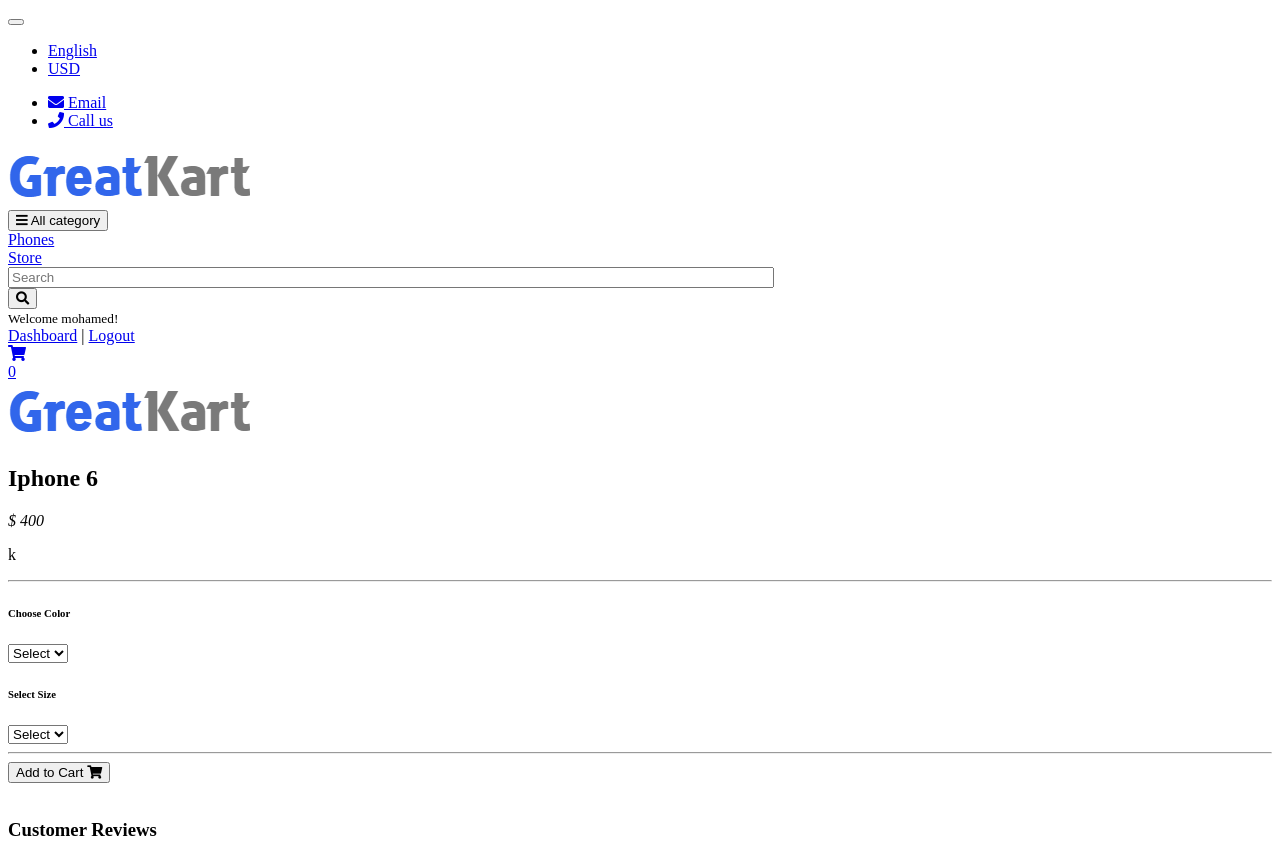
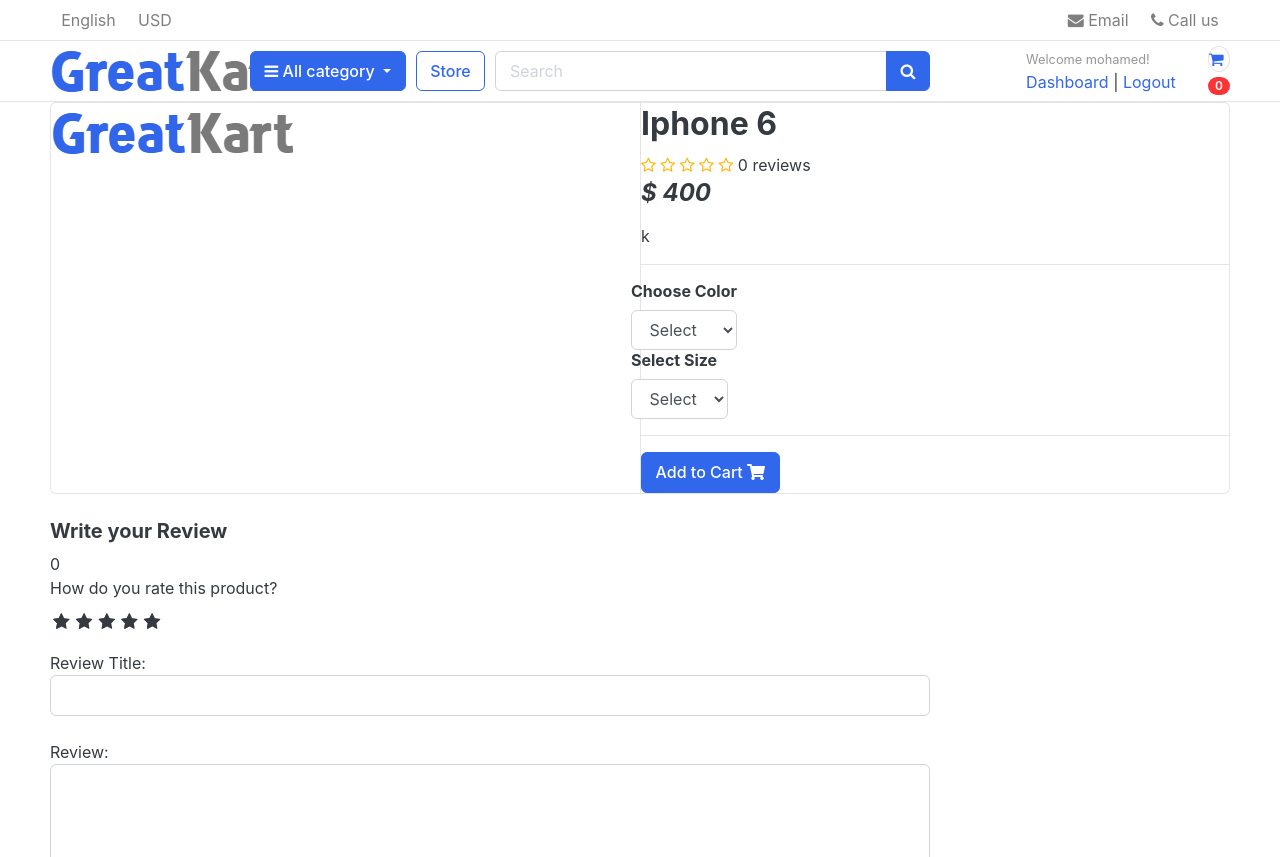
Before and after one commit to punkmohamed/ExMarket-django, a Django app: a page that uses templates/base.html in a window 1280 px wide. Shown: the top 857 px of the page. Run offline with Django 3.2, Linux system fonts and the light colour scheme; a user stored in the database is signed in; data comes from the database, SQL or seed files in the repository; both versions use the stored data as it was after the commit; data that the repository does not hold is empty; some libraries are stand-ins or nearby versions.

Commit message:
review and rating

```diff
--- /dev/null
+++ b/EXMarket/static/css/custom.css
@@ -0,0 +1,61 @@
+/* Hide starz button */
+.rate > input{
+  display: none;
+}
+
+.rate{
+  display: inline-block;;
+  border: 0;
+}
+
+.rate > label{
+  float: right;
+}
+
+/* Showing the starz */
+.rate > label:before{
+  display: inline-block;
+  font-size: 1.1rem;
+  font-family: FontAwesome;
+  content: "\f005";
+  margin:0;
+  padding:0.3rem .2rem;
+  cursor: pointer;
+}
+
+/* Half starz */
+.rate .half:before{
+  content: "\f089";
+  position: absolute;
+  padding-right: 0;
+}
+
+/* Click and hover */
+input:checked ~ label, label:hover ~ label{
+  color: #ffb503;
+}
+
+/* hover hightlight */
+input:checked + label:hover, input:checked ~ label:hover,input:checked ~ label:hover ~ label,
+label:hover ~ input:checked ~ label{
+  color: #cc9000;
+}
+
+.rating-star i{
+  color: #ffb503 !important;
+}
+
+ul.thumb{
+  margin:0 auto;
+  padding: 0;
+  float: left;
+}
+ul.thumb li{
+  list-style: none;
+  margin: 10px;
+}
+ul.thumb li img{
+  width: 80px;
+  height: 80px;
+  border: 1px solid grey;
+}
--- a/accounts/models.py
+++ b/accounts/models.py
@@ -78,6 +78,8 @@
     USERNAME_FIELD='email'
     REQUIRED_FIELDS = ['username','first_name','last_name']
     objects= UserManager()
+    def full_name(self):
+        return f'{self.first_name} {self.last_name}'
 
     def __str__(self):
        return self.email
--- a/store/admin.py
+++ b/store/admin.py
@@ -1,6 +1,6 @@
 from django.contrib import admin
 from .models import Product
-from .models import Variation
+from .models import Variation,ReviewRating
 # Register your models here.
 
 
@@ -14,3 +14,4 @@
     list_filter = ('product','variation_category','variation_value')
 admin.site.register(Product,ProductAdmin)
 admin.site.register(Variation , VariationAdmin)
+admin.site.register(ReviewRating)
--- a/store/urls.py
+++ b/store/urls.py
@@ -1,4 +1,3 @@
-
 from django.urls import path
 from . import views
 
@@ -7,4 +6,5 @@
     path('category/<slug:category_slug>/',views.store , name='products_by_category' ),
     path('category/<slug:category_slug>/<slug:product_slug>/',views.product_detail , name='product_detail'),
     path ('search/', views.search , name='search'),
+    path('submit_review/<int:product_id>/', views.submit_review, name='submit_review'),
 ]
--- a/store/views.py
+++ b/store/views.py
@@ -1,56 +1,105 @@
-from django.shortcuts import render , get_object_or_404
-from. models import Product
+from django.shortcuts import render, get_object_or_404, redirect
+from .models import Product, ReviewRating
 from category.models import Category
+from carts.models import CartItem
+from django.db.models import Q
+
+from carts.views import _cart_id
+from django.core.paginator import EmptyPage, PageNotAnInteger, Paginator
 from django.http import HttpResponse
-from django.db.models import Q
-from carts.models import CartItem
-from carts.views import _cart_id
-from django.core.paginator import EmptyPage, PageNotAnInteger,Paginator
+from .forms import ReviewForm
+from django.contrib import messages
+from orders.models import OrderProduct
 
-# Create your views here.
-def store(request,category_slug=None):
+
+def store(request, category_slug=None):
     categories = None
-    products= None
+    products = None
 
-    if category_slug !=None:
-        categories= get_object_or_404(Category,slug=category_slug)
-        products = Product.objects.filter(category=categories,is_available=True)
-        paginator = Paginator(products, 6)
+    if category_slug != None:
+        categories = get_object_or_404(Category, slug=category_slug)
+        products = Product.objects.filter(category=categories, is_available=True)
+        paginator = Paginator(products, 1)
         page = request.GET.get('page')
         paged_products = paginator.get_page(page)
         product_count = products.count()
     else:
-        products =Product.objects.all().filter(is_available=True).order_by('id')
-        paginator = Paginator(products, 6)
+        products = Product.objects.all().filter(is_available=True).order_by('id')
+        paginator = Paginator(products, 3)
         page = request.GET.get('page')
         paged_products = paginator.get_page(page)
-        product_count= products.count()
-    context = {'products': paged_products,'product_count': product_count,}
-    return render(request, 'store/store.html',context)
+        product_count = products.count()
+
+    context = {
+        'products': paged_products,
+        'product_count': product_count,
+    }
+    return render(request, 'store/store.html', context)
 
 
-
-def product_detail(request,category_slug,product_slug ):
+def product_detail(request, category_slug, product_slug):
     try:
         single_product = Product.objects.get(category__slug=category_slug, slug=product_slug)
-        in_cart = CartItem.objects.filter(cart__cart_id = _cart_id(request), product= single_product).exists()
+        in_cart = CartItem.objects.filter(cart__cart_id=_cart_id(request), product=single_product).exists()
     except Exception as e:
         raise e
+
+    if request.user.is_authenticated:
+        try:
+            orderproduct = OrderProduct.objects.filter(user=request.user, product_id=single_product.id).exists()
+        except OrderProduct.DoesNotExist:
+            orderproduct = None
+    else:
+        orderproduct = None
+
+    # Get the reviews
+    reviews = ReviewRating.objects.filter(product_id=single_product.id, status=True)
+
+    # Get the product gallery
+    # product_gallery = ProductGallery.objects.filter(product_id=single_product.id)
+
     context = {
-    'single_product':single_product,
-    'in_cart'            :in_cart,
-        }
+        'single_product': single_product,
+        'in_cart'       : in_cart,
+        'orderproduct': orderproduct,
+        'reviews': reviews,
+        # 'product_gallery': product_gallery,
+    }
+    return render(request, 'store/product_detail.html', context)
 
-    return render(request,'store/product_detail.html',context)
 
 def search(request):
     if 'keyword' in request.GET:
         keyword = request.GET['keyword']
         if keyword:
-            products = Product.objects.order_by('-created_date').filter(Q(desciption__icontains=keyword) | Q(product_name__icontains=keyword))
-            product_count= products.count()
+            products = Product.objects.order_by('-created_date').filter(Q(description__icontains=keyword) | Q(product_name__icontains=keyword))
+            product_count = products.count()
     context = {
-    'products':products,
-    'product_count': products.count(),
+        'products': products,
+        'product_count': product_count,
     }
-    return render(request, 'store/store.html',context)
+    return render(request, 'store/store.html', context)
+
+
+def submit_review(request, product_id):
+    url = request.META.get('HTTP_REFERER')
+    if request.method == 'POST':
+        try:
+            reviews = ReviewRating.objects.get(user__id=request.user.id, product__id=product_id)
+            form = ReviewForm(request.POST, instance=reviews)
+            form.save()
+            messages.success(request, 'Thank you! Your review has been updated.')
+            return redirect(url)
+        except ReviewRating.DoesNotExist:
+            form = ReviewForm(request.POST)
+            if form.is_valid():
+                data = ReviewRating()
+                data.subject = form.cleaned_data['subject']
+                data.rating = form.cleaned_data['rating']
+                data.review = form.cleaned_data['review']
+                data.ip = request.META.get('REMOTE_ADDR')
+                data.product_id = product_id
+                data.user_id = request.user.id
+                data.save()
+                messages.success(request, 'Thank you! Your review has been submitted.')
+                return redirect(url)
--- a/templates/base.html
+++ b/templates/base.html
@@ -15,8 +15,8 @@
 <script src="{%static 'js/jquery-2.0.0.min.js'%}" type="text/javascript"></script>
 
 <!-- Bootstrap4 files-->
-<script src="{% static 'js/bootstrap.bundle.min.js '%}" type="text/javascript"></script>
-<link href="{% static 'css/bootstrap.css '%}" rel="stylesheet" type="text/css"/>
+<script src="{% static 'js/bootstrap.bundle.min.js'%}" type="text/javascript"></script>
+<link href="{% static 'css/bootstrap.css'%}" rel="stylesheet" type="text/css"/>
 
 <!-- Font awesome 5 -->
 <link href="{% static 'fonts/fontawesome/css/all.min.css'%} " type="text/css" rel="stylesheet">
@@ -25,6 +25,8 @@
 <link href="{%static 'css/ui.css" rel="stylesheet'%}" type="text/css"/>
 <link href="{%static 'css/responsive.css'%}" rel="stylesheet" media="only screen and (max-width: 1200px)" />
 
+<link href="{% static 'css/custom.css' %}" rel="stylesheet" type="text/css"/>
+<link rel="stylesheet" href="https://cdnjs.cloudflare.com/ajax/libs/font-awesome/4.7.0/css/font-awesome.min.css">
 <!-- custom javascript -->
 <script src="{%static 'js/script.js" type="text/javascript'%}"></script>
 <!-- paybal -->
--- a/templates/home.html
+++ b/templates/home.html
@@ -36,7 +36,7 @@
 			<a href="{{product.get_url}}" class="img-wrap"> <img src="{{product.images.url}}"> </a>
 			<figcaption class="info-wrap">
 				<a href="{{product.get_url}}" class="title">{{product.product_name}}</a>
-				<div class="price mt-1">>{{product.price}}</div> <!-- price-wrap.// -->
+				<div class="price mt-1">${{product.price}}</div> <!-- price-wrap.// -->
 			</figcaption>
 		</div>
 	</div> <!-- col.// -->
--- a/templates/store/product_detail.html
+++ b/templates/store/product_detail.html
@@ -24,6 +24,16 @@
 				<article class="content-body">
 
 				<h2 class="title">{{single_product.product_name}}</h2>
+				<div class = "rating-star">
+					<span>
+						<i class="fa fa-star{% if single_product.averageReview < 0.5 %}-o{% elif single_product.averageReview >= 0.5 and single_product.averageReview < 1 %}-half-o {% endif %}" aria-hidden="true"></i>
+				   	<i class="fa fa-star{% if single_product.averageReview < 1.5 %}-o{% elif single_product.averageReview >= 1.5 and single_product.averageReview < 2 %}-half-o {% endif %}" aria-hidden="true"></i>
+				   	<i class="fa fa-star{% if single_product.averageReview < 2.5 %}-o{% elif single_product.averageReview >= 2.5 and single_product.averageReview < 3 %}-half-o {% endif %}" aria-hidden="true"></i>
+				  	<i class="fa fa-star{% if single_product.averageReview < 3.5 %}-o{% elif single_product.averageReview >= 3.5 and single_product.averageReview < 4 %}-half-o {% endif %}" aria-hidden="true"></i>
+				  	<i class="fa fa-star{% if single_product.averageReview < 4.5 %}-o{% elif single_product.averageReview >= 4.5 and single_product.averageReview < 5 %}-half-o {% endif %}" aria-hidden="true"></i>
+ <span>{{single_product.countReview}} reviews</span>
+					</span>
+				</div>
 
 				<div class="mb-3">
 					<var class="price h4">$ {{single_product.price}}</var>
@@ -74,29 +84,89 @@
 <div class="row">
 			<div class="col-md-9">
 
-	<header class="section-heading">
-		<h3>Customer Reviews </h3>
 
-	</header>
+	<form action="{% url 'submit_review' single_product.id%}" method="POST">
+		{% csrf_token %}
+		<h5>Write your Review </h5>
+		{{single_product.averageReview}}
+		<div>
+			<label>How do you rate this product?</label>
+			<br>
+			<div class="rate">
+				<input type="radio" name="rating" id="rating10" value = "5" required/><label for ="rating10" title ="5"></label>
+				<input type="radio" name="rating" id="rating9" value = "4.5" required/><label for ="rating9" title ="4.5" class="half"></label>
+				<input type="radio" name="rating" id="rating8" value = "4" required/><label for ="rating8" title ="4"></label>
+				<input type="radio" name="rating" id="rating7" value = "3.5" required/><label for ="rating7" title ="3.5" class="half"></label>
+				<input type="radio" name="rating" id="rating6" value = "3" required/><label for ="rating6" title ="3"></label>
+				<input type="radio" name="rating" id="rating5" value = "2.5" required/><label for ="rating5" title ="2.5" class="half"></label>
+				<input type="radio" name="rating" id="rating4" value = "2" required/><label for ="rating4" title ="2"></label>
+				<input type="radio" name="rating" id="rating3" value = "1.5" required/><label for ="rating3" title ="1.5" class="half"></label>
+				<input type="radio" name="rating" id="rating2" value = "1" required/><label for ="rating2" title ="1"></label>
+				<input type="radio" name="rating" id="rating1" value = "0.5" required/><label for ="rating1" title ="0.5" class="half"></label>
+			</div>
+<br>
+			Review Title:
+			<input type="text" class="form-control" name="subject">
+			<br>
+			Review:
+			<textarea name="review" rows="4"  class="form-control"></textarea>
+		 	<br>
+			 {%if user.is_authenticated %}
+			   {% if orderproduct %}
+			 <input type="submit" name="" value="Submit Review" class="btn btn-primary">
+         {% else %}
+				 <p>You must purchase this product to post a review.</p>
+				 {% endif %}
+			 {% else %}
+			 <p>You must be logged in to post a review. <span><a href="{% url 'login' %}">Login now</a></span></p>
+       {% endif %}
+		</div>
+{% include 'includes/alerts.html' %}
+	</form>
+<br>
+<header class="section-heading">
+	<h3>Customer Reviews </h3>
+		<div class = "rating-star">
+			<span>
+				<i class="fa fa-star{% if single_product.averageReview < 0.5 %}-o{% elif single_product.averageReview >= 0.5 and single_product.averageReview < 1 %}-half-o {% endif %}" aria-hidden="true"></i>
+		   	<i class="fa fa-star{% if single_product.averageReview < 1.5 %}-o{% elif single_product.averageReview >= 1.5 and single_product.averageReview < 2 %}-half-o {% endif %}" aria-hidden="true"></i>
+		   	<i class="fa fa-star{% if single_product.averageReview < 2.5 %}-o{% elif single_product.averageReview >= 2.5 and single_product.averageReview < 3 %}-half-o {% endif %}" aria-hidden="true"></i>
+		  	<i class="fa fa-star{% if single_product.averageReview < 3.5 %}-o{% elif single_product.averageReview >= 3.5 and single_product.averageReview < 4 %}-half-o {% endif %}" aria-hidden="true"></i>
+		  	<i class="fa fa-star{% if single_product.averageReview < 4.5 %}-o{% elif single_product.averageReview >= 4.5 and single_product.averageReview < 5 %}-half-o {% endif %}" aria-hidden="true"></i>
+   <span>{{single_product.countReview}} reviews</span>
+			</span>
+		</div>
 
+</header>
+
+{% for review in reviews %}
 	<article class="box mb-3">
 		<div class="icontext w-100">
-			<img src="{%static './images/avatars/avatar1.jpg '%}" class="img-xs icon rounded-circle">
+
 			<div class="text">
-				<span class="date text-muted float-md-right">24.04.2020 </span>
-				<h6 class="mb-1">Mike John </h6>
+				<span class="date text-muted float-md-right">{{review.updated_at}}</span>
+				<h6 class="mb-1">{{review.user.full_name}}</h6>
+				<div class = "rating-star">
+					<span>
+						<i class="fa fa-star{% if review.rating == 0.5 %}-half-o{% elif review.rating < 1 %}-o {% endif %}" aria-hidden="true"></i>
+						<i class="fa fa-star{% if review.rating == 1.5 %}-half-o{% elif review.rating < 2 %}-o {% endif %}" aria-hidden="true"></i>
+						<i class="fa fa-star{% if review.rating == 2.5 %}-half-o{% elif review.rating < 3 %}-o {% endif %}" aria-hidden="true"></i>
+						<i class="fa fa-star{% if review.rating == 3.5 %}-half-o{% elif review.rating < 4 %}-o {% endif %}" aria-hidden="true"></i>
+						<i class="fa fa-star{% if review.rating == 4.5 %}-half-o{% elif review.rating < 5 %}-o {% endif %}" aria-hidden="true"></i>
+					</span>
+				</div>
 
 			</div>
 		</div> <!-- icontext.// -->
 		<div class="mt-3">
+			<h6>{{review.subject}}</h6>
 			<p>
-				Dummy comment Lorem ipsum dolor sit amet, consectetur adipisicing elit, sed do eiusmod
-				tempor incididunt ut labore et dolore magna aliqua. Ut enim ad minim veniam,
-				quis nostrud exercitation ullamco laboris nisi ut aliquip
+				{{review.review}}
 			</p>
 		</div>
 	</article>
 
+{% endfor %}
 
 
 	</div> <!-- col.// -->
```
Also changed, not shown: store/forms.py (added, +7 -0 lines), store/models.py (+30 -0 lines), EXMarket/static/css/bootstrap.css, EXMarket/static/css/responsive.css (line endings or trailing spaces), db.sqlite3, store/migrations/0003_reviewrating.py (added), store/migrations/0004_auto_20220314_1744.py (added).
